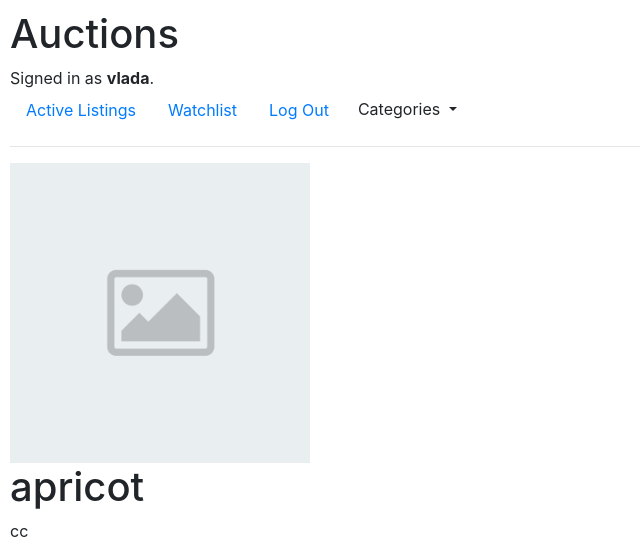
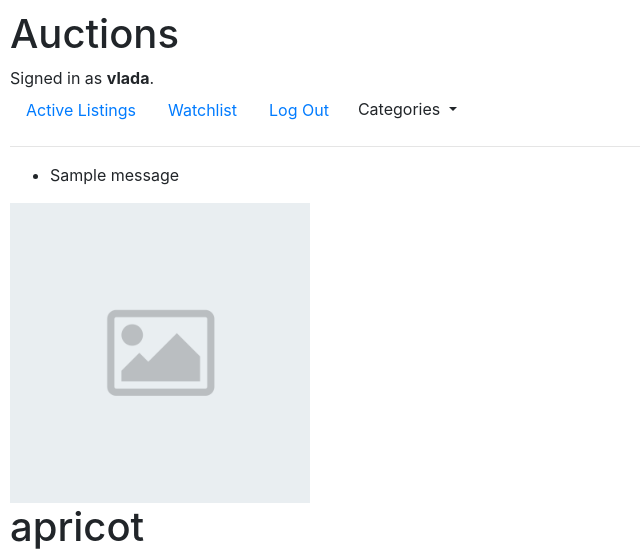
Before and after one commit to VladaPysh/Commerce, a Django app: a page that uses auctions/templates/auctions/item.html in a window 1280 px wide. Shown: the top 550 px of the page, without its empty margins (0-640 px from the left). Run offline with Django 3.2, Linux system fonts and the light colour scheme; a user stored in the database is signed in; data comes from the database, SQL or seed files in the repository; both versions use the stored data as it was after the commit; tables that the repository leaves empty hold one stand-in row (values such as "Sample post"); one stand-in notice (Sample message) is shown; some libraries are stand-ins or nearby versions.

Commit message:
added remove comment function and display messages

```diff
--- a/auctions/models.py
+++ b/auctions/models.py
@@ -16,6 +16,7 @@ class Comment(models.Model):
     subject = models.CharField(max_length=64)
     comment = models.TextField(max_length=500)
     user = models.ForeignKey(User, on_delete=models.CASCADE)
+    date = models.DateTimeField(default=timezone.now)
 
     def __str__(self):
         return self.subject
--- a/auctions/templates/auctions/item.html
+++ b/auctions/templates/auctions/item.html
@@ -1,8 +1,14 @@
 {% extends "auctions/layout.html" %}
 
 {% block body %}
-{% if message %}
-<h6>{{ message }}</h6>
+{% if messages %}
+<ul class="messages">
+  {% for message in messages %}
+    <li{% if message.tags %} class="{{ message.tags }}"{% endif %}>
+      {{ message }}
+    </li>
+  {% endfor %}
+</ul>
 {% endif %}
 <img src="{{ listing.image.url }}" alt="image" style="width: 300px; height:auto;">
 <h1>{{ listing.title }}</h1>
@@ -11,7 +17,7 @@
 <p>{{ listing.get_category_display }}</p>
 <p>{{ listing.user }}</p>
 <p>{{ listing.date_created }}</p>
-<a href="{% url 'watch' listing.title %}" method="POST">Add to watchlist</a>
+<a href="{% url 'watch' listing.title %}">Add to watchlist</a>
 
 <form action="{% url 'comment' listing.title %}" method="POST">
   {% csrf_token %}
@@ -22,7 +28,10 @@
 {% for comment in listing.comment.all %}
 <h6>{{ comment.subject }}</h6>
 <p>{{ comment.comment }}</p>
-<p>{{ comment.user }}</p>
+<p>{{ comment.user }} {{ comment.date }}</p>
+{% if request.user == comment.user %}
+  <a href="{% url 'delete_comment' comment.subject %}">Delete</a>
+{% endif %}
 {% endfor %}
 
 {% endblock %}
--- a/auctions/urls.py
+++ b/auctions/urls.py
@@ -15,6 +15,7 @@ urlpatterns = [
     path("watch/<str:listing_title>", views.watch, name="watch"),
     path("watchlist", views.watchlist, name="watchlist"),
     path("comment/<str:listing_title>", views.comment, name="comment"),
+    path("delete/<str:comment_subject>", views.delete_comment, name="delete_comment")
 ]
 
 urlpatterns += static(settings.MEDIA_URL, document_root = settings.MEDIA_ROOT)
--- a/auctions/views.py
+++ b/auctions/views.py
@@ -4,6 +4,7 @@ from django.http import HttpResponse, HttpResponseRedirect
 from django.shortcuts import render, redirect
 from django.urls import reverse
 from django.contrib.auth.decorators import login_required
+from django.contrib import messages
 
 
 from .models import User, Listing, Category, Watchlist, Comment
@@ -83,7 +84,8 @@ def create(request):
             form = CreateListing
 
     return render(request, "auctions/create.html", {
-            'form': CreateListing()
+            'form': CreateListing(),
+            "categories": Category.objects.all()
         })
 
 @login_required(login_url='/login')
@@ -94,7 +96,8 @@ def watch(request, listing_title):
     else:
         watchlist = Watchlist.objects.create(user=request.user)
     watchlist.listing.add(listing)
-    return HttpResponseRedirect(request.META.get('HTTP_REFERER'))
+    messages.add_message(request, messages.SUCCESS, "Added to your watchlist")
+    return redirect("item", listing_title=listing.title)
 
 @login_required(login_url='/login')
 def watchlist(request):
@@ -102,7 +105,8 @@ def watchlist(request):
         watchlist = Watchlist.objects.create(user=request.user)
     watchlist = Watchlist.objects.get(user=request.user)
     return render(request, "auctions/watchlist.html", {
-        "watchlist": watchlist
+        "watchlist": watchlist,
+        "categories": Category.objects.all()
         })
 
 @login_required(login_url='/login')
@@ -111,6 +115,7 @@ def item(request, listing_title):
     return render(request, "auctions/item.html", {
         "listing": listing,
         "form": LeaveComment(),
+        "categories": Category.objects.all()
     })
 
 @login_required(login_url='/login')
@@ -127,6 +132,12 @@ def comment(request, listing_title):
         else:
             form = LeaveComment
 
+@login_required(login_url='/login')
+def delete_comment(request, comment_subject):
+    comment = Comment.objects.get(subject=comment_subject)
+    comment.delete()
+    messages.add_message(request, messages.SUCCESS, "Comment deleted")
+    return HttpResponseRedirect(request.META.get('HTTP_REFERER'))
 
 def category(request, category_name):
     #get list of categories
```
Also changed, not shown: auctions/migrations/0005_comment_date.py (added), db.sqlite3.
